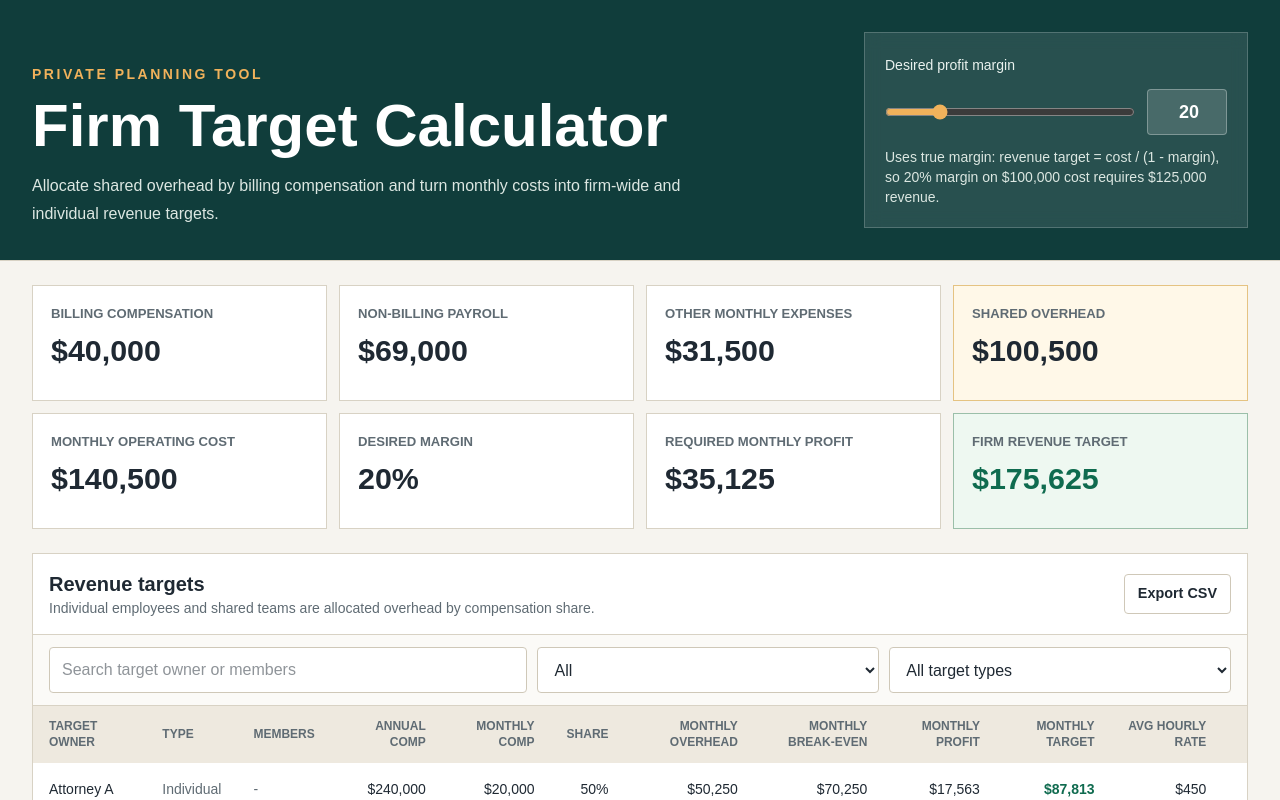
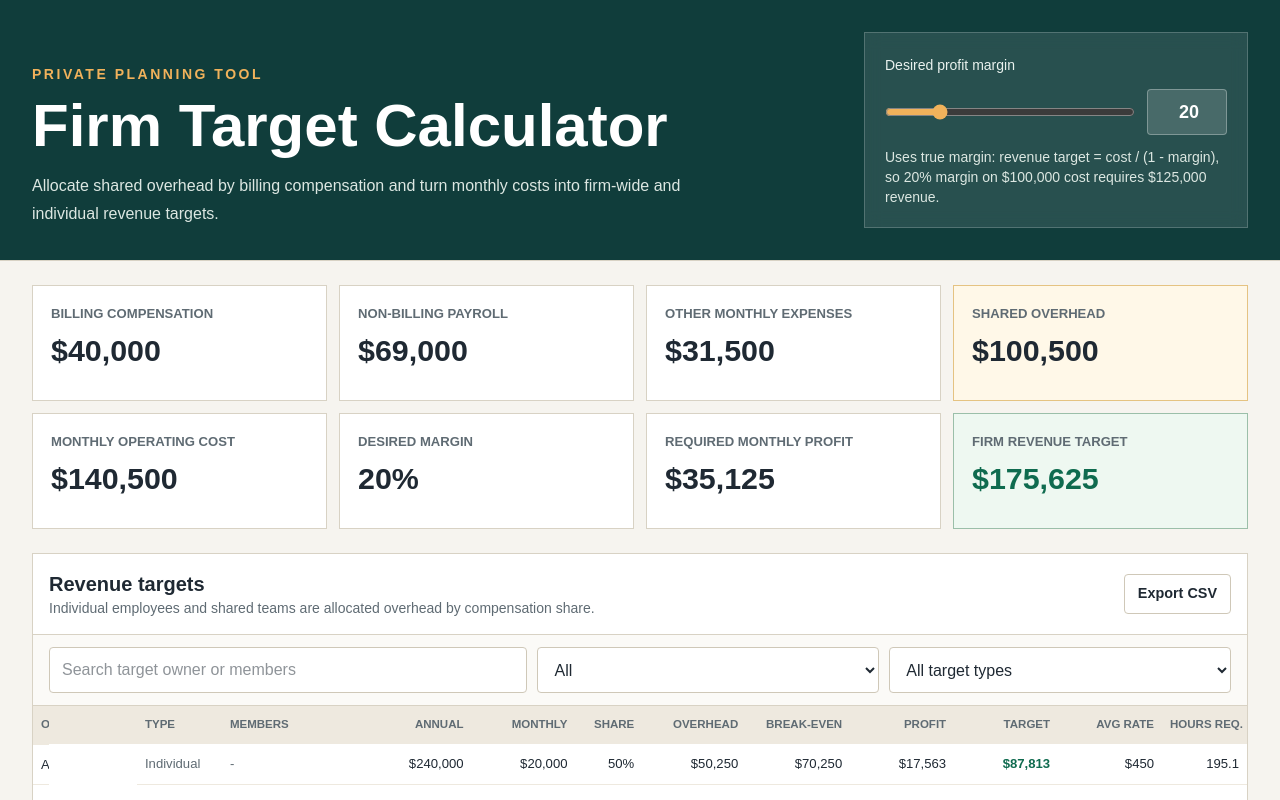
Before and after one commit to whywasmynametaken/firm-target-calculator, a Next.js app: page / in a window 1280 px wide. Shown: the top 800 px of the page. Built offline with nearby package versions, Linux system fonts and the light colour scheme.

Commit message:
Compact revenue targets table

```diff
--- a/app/globals.css
+++ b/app/globals.css
@@ -208,6 +208,73 @@ textarea {
   padding: 12px 16px;
 }
 
+.revenue-table-wrap {
+  width: 100%;
+}
+
+.revenue-table {
+  width: 100%;
+  table-layout: fixed;
+  border-collapse: collapse;
+  text-align: left;
+  font-size: 0.82rem;
+}
+
+.revenue-table thead {
+  background: #eee9df;
+  color: #5f6b73;
+  font-size: 0.72rem;
+  text-transform: uppercase;
+}
+
+.revenue-table th,
+.revenue-table td {
+  border-top: 1px solid #eee9df;
+  padding: 10px 8px;
+  vertical-align: middle;
+}
+
+.revenue-table th {
+  border-top: 0;
+}
+
+.revenue-table .num {
+  text-align: right;
+  white-space: nowrap;
+}
+
+.revenue-table .muted {
+  color: #5f6b73;
+}
+
+.revenue-table .col-owner {
+  width: 11%;
+}
+
+.revenue-table .col-type {
+  width: 7%;
+}
+
+.revenue-table .col-members {
+  width: 12%;
+}
+
+.revenue-table .col-members span,
+.revenue-table .col-owner {
+  display: block;
+  overflow: hidden;
+  text-overflow: ellipsis;
+  white-space: nowrap;
+}
+
+.revenue-table .col-share {
+  width: 5.5%;
+}
+
+.revenue-table .col-hours {
+  width: 7%;
+}
+
 @media (min-width: 768px) {
   .employee-filters {
     grid-template-columns: minmax(0, 1.4fr) minmax(0, 1fr) minmax(0, 1fr);
--- a/app/page.tsx
+++ b/app/page.tsx
@@ -780,49 +780,49 @@ export default function Home() {
                 <option value="Team">Team</option>
               </select>
             </div>
-            <div className="overflow-x-auto">
-              <table className="w-full min-w-[1340px] text-left text-sm">
-                <thead className="bg-[#eee9df] text-xs uppercase text-[#5f6b73]">
+            <div className="revenue-table-wrap">
+              <table className="revenue-table">
+                <thead>
                   <tr>
-                    <th className="px-4 py-3">Target owner</th>
-                    <th className="px-4 py-3">Type</th>
-                    <th className="px-4 py-3">Members</th>
-                    <th className="px-4 py-3 text-right">Annual comp</th>
-                    <th className="px-4 py-3 text-right">Monthly comp</th>
-                    <th className="px-4 py-3 text-right">Share</th>
-                    <th className="px-4 py-3 text-right">Monthly overhead</th>
-                    <th className="px-4 py-3 text-right">Monthly break-even</th>
-                    <th className="px-4 py-3 text-right">Monthly profit</th>
-                    <th className="px-4 py-3 text-right">Monthly target</th>
-                    <th className="px-4 py-3 text-right">Avg hourly rate</th>
-                    <th className="px-4 py-3 text-right">Hours for monthly target</th>
+                    <th className="col-owner">Owner</th>
+                    <th className="col-type">Type</th>
+                    <th className="col-members">Members</th>
+                    <th className="num">Annual</th>
+                    <th className="num">Monthly</th>
+                    <th className="num col-share">Share</th>
+                    <th className="num">Overhead</th>
+                    <th className="num">Break-even</th>
+                    <th className="num">Profit</th>
+                    <th className="num">Target</th>
+                    <th className="num">Avg rate</th>
+                    <th className="num col-hours">Hours req.</th>
                   </tr>
                 </thead>
                 <tbody>
                   {filteredTargets.map((target) => (
-                    <tr key={target.id} className="border-t border-[#eee9df]">
-                      <td className="px-4 py-4 font-medium">{target.name}</td>
-                      <td className="px-4 py-4 text-[#5f6b73]">{target.type}</td>
-                      <td className="max-w-56 px-4 py-4 text-[#5f6b73]">
-                        {target.members || target.title || "-"}
+                    <tr key={target.id}>
+                      <td className="col-owner font-medium" title={target.name}>{target.name}</td>
+                      <td className="col-type muted">{target.type}</td>
+                      <td className="col-members muted" title={target.members || target.title || "-"}>
+                        <span>{target.members || target.title || "-"}</span>
                       </td>
-                      <td className="px-4 py-4 text-right">{currency(target.annualSalary)}</td>
-                      <td className="px-4 py-4 text-right">{currency(target.monthlyCompensation)}</td>
-                      <td className="px-4 py-4 text-right">{percent(target.compensationShare)}</td>
-                      <td className="px-4 py-4 text-right">{currency(target.allocatedOverhead)}</td>
-                      <td className="px-4 py-4 text-right">{currency(target.breakEven)}</td>
-                      <td className="px-4 py-4 text-right">{currency(target.profitContribution)}</td>
-                      <td className="px-4 py-4 text-right font-semibold text-[#0f6b4f]">
+                      <td className="num">{currency(target.annualSalary)}</td>
+                      <td className="num">{currency(target.monthlyCompensation)}</td>
+                      <td className="num col-share">{percent(target.compensationShare)}</td>
+                      <td className="num">{currency(target.allocatedOverhead)}</td>
+                      <td className="num">{currency(target.breakEven)}</td>
+                      <td className="num">{currency(target.profitContribution)}</td>
+                      <td className="num font-semibold text-[#0f6b4f]">
                         {currency(target.finalTarget)}
                       </td>
-                      <td className="px-4 py-4 text-right">
+                      <td className="num">
                         {target.type === "Individual" && target.averageHourlyRate > 0
                           ? currency(target.averageHourlyRate)
                           : target.type === "Individual"
                             ? "Add rate"
                             : "-"}
                       </td>
-                      <td className="px-4 py-4 text-right">
+                      <td className="num col-hours">
                         {hours(target.hoursForMonthlyTarget)}
                       </td>
                     </tr>
```
